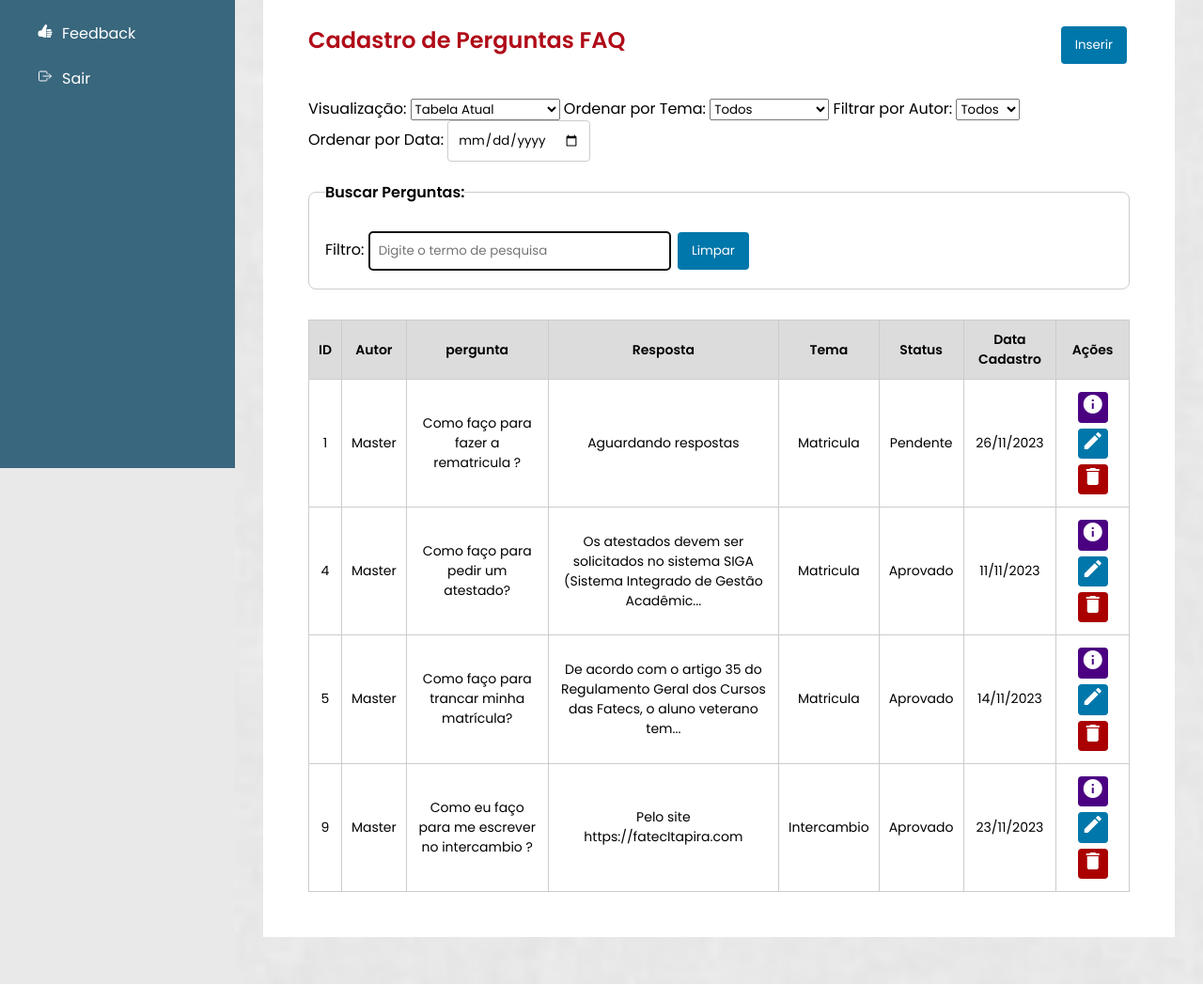
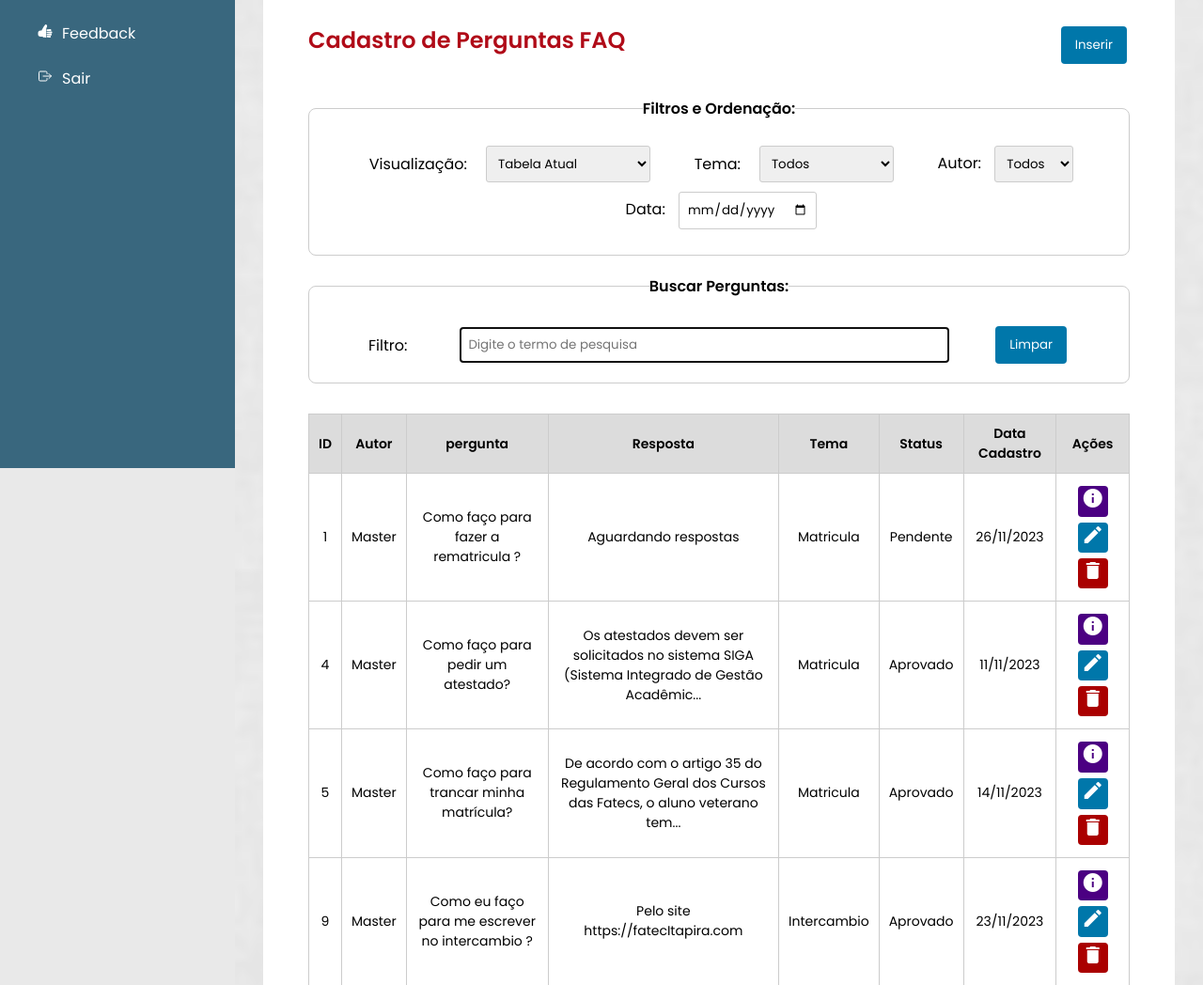
Before and after one commit to Iagooalmeida/Interdisciplinar, a PHP site: page /painelAdmin.php in a window 1280 px wide. Shown: the part 402-1450 px from the top of the page at 94% size. Run offline with PHP 8.4, Linux system fonts and the light colour scheme; the visitor is signed in with stand-in values (Sample User, id 1); data comes from the database, SQL or seed files in the repository; some libraries are stand-ins or nearby versions.

Commit message:
Novas atualizações no Filtros e Ordenação

```diff
--- a/css/format.css
+++ b/css/format.css
@@ -378,12 +378,53 @@ td ion-icon:hover {
 }
 
 fieldset {
-  max-width: 100%;  /* Preenche a largura inteira da tela */
-  margin: 20px 0;  /* Adiciona espaçamento acima e abaixo do fieldset */
-  padding: 17px;  /* Adiciona espaçamento interno ao conteúdo do fieldset */
-  border: 1px solid #ccc;  /* Adiciona uma borda ao redor do fieldset */
-  border-radius: 8px;  /* Adiciona bordas arredondadas ao fieldset */
+  max-width: 100%;
+  margin: 20px 0;
+  padding: 17px;
+  border: 1px solid #ccc;
+  border-radius: 8px;
+  text-align: center;
+  display: flex;
+  flex-wrap: wrap;
+  justify-content: space-evenly;
+  align-items: center;
 }
+
+/* Container que envolve os elementos .form-row */
+.container {
+  display: grid;
+  grid-template-columns: repeat(auto-fill, minmax(200px, 1fr)); /* Define colunas de tamanho mínimo de 200px */
+  gap: 10px; /* Espaçamento entre os elementos */
+}
+
+.form-row {
+  display: grid;
+  grid-template-columns: max-content 1fr;
+  align-items: center;
+  gap: 10px; /* Ajuste o espaçamento conforme necessário */
+  margin-bottom: 10px;
+  margin-inline-start: 15px;
+}
+
+label, select, input {
+  vertical-align: middle;
+  white-space: nowrap; /* Adicionado para evitar quebra de linha */
+}
+
+
+select, input {
+  margin-left: 10px;
+  padding: 8px;
+  border: 1px solid #ccc;
+  border-radius: 3px;
+}
+
+@media (max-width: 600px) {
+  .form-row {
+    flex: 100%; /* Ocupa todo o espaço disponível em telas menores */
+  }
+}
+
 
 /* Estilizando a legenda (opcional) */
 legend {
@@ -392,5 +433,5 @@ legend {
 }
 
 #filtroInput {
-  width: 300px;  /* Ajuste o valor conforme necessário */
+  width: 60%;  /* Ajuste o valor conforme necessário */
 }
--- a/painelAdmin.php
+++ b/painelAdmin.php
@@ -166,7 +166,12 @@ foreach ($resultado as $row) {
             <div class="filtro">
                 <form id="filtroForm">
 
-                    <label style="display: inline-block;" for="visualizacao">Visualização:
+                <fieldset>
+                    <legend>Filtros e Ordenação:</legend>
+
+
+                        <div class="form-row">
+                            <label for="visualizacao">Visualização:</label>
                             <select id="visualizacao" name="visualizacao">
                                 <option value="atual">Tabela Atual</option>
                                 <option value="internas">Somente Interna</option>
@@ -174,33 +179,36 @@ foreach ($resultado as $row) {
                                 <option value="aprovadas">Somente Aprovadas</option>
                                 <option value="pendentes">Somente Pendente</option>
                             </select>
-                    </label>
+                        </div>
 
-                    <label style="display: inline-block;" for="ordenarTema">
-                        Ordenar por Tema:
+                        <div class="form-row">
+                            <label for="ordenarTema">Tema:</label>
                             <select id="ordenarTema" name="ordenarTema">
                                 <option value="todos">Todos</option>
                                 <?php foreach ($tema as $key => $value) : ?>
                                     <option value="<?php echo $value; ?>"><?php echo $value; ?></option>
                                 <?php endforeach; ?>
                             </select>
-                    </label>
+                        </div>
 
+                        <div class="form-row">
                         <label style="display: inline-block;" for="filtroAutor">
-                        Filtrar por Autor:
-                        <select id="filtroAutor" name="filtroAutor">
+                            Autor:
+                            <select id="filtroAutor" name="filtroAutor" class="selecao-autor">
                                 <option value="todos">Todos</option>
                                 <?php foreach ($autores as $autor) : ?>
                                     <option value="<?php echo $autor; ?>"><?php echo $autor; ?></option>
                                 <?php endforeach; ?>
                             </select>
                         </label>
+                        </div>
 
-
-
-                    <label style="display: inline-block;" for="ordenarData">Ordenar por Data:
+                        <div class="form-row">
+                            <label for="ordenarData">Data:
                                 <input type="date" id="ordenarData" name="ordenarData" placeholder="Escolha uma data">
                             </label>
+                        </div>
+                    </fieldset>
 
                         <fieldset>
                             <legend>Buscar Perguntas:</legend>
```
Lines whose indentation alone changed are shown as unchanged.
